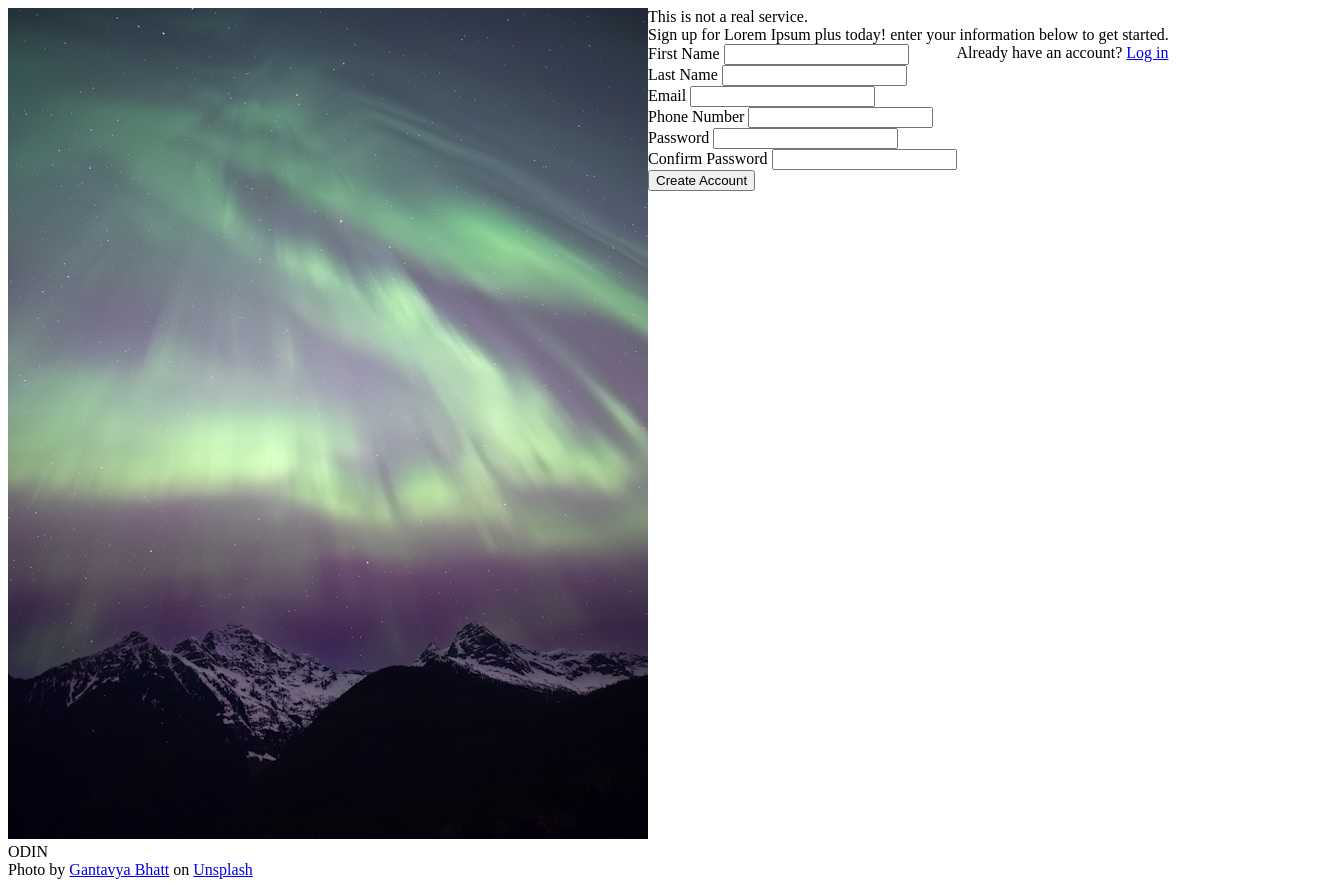
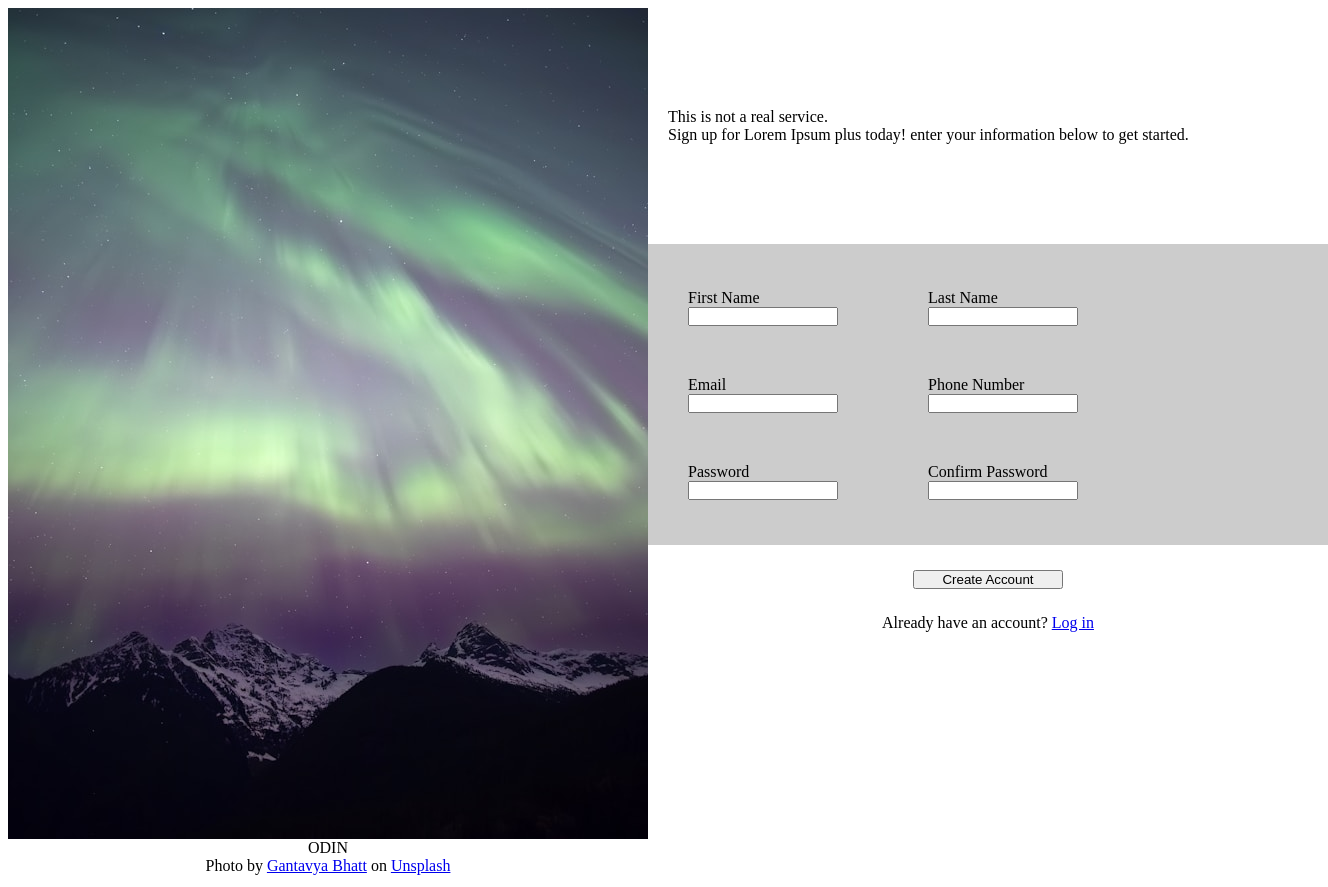
Before and after one commit to bartlett00/sign-up-form, a plain HTML site: page index.html in a window 1280 px wide. Shown: the whole page, 1328 px wide, since content can reach past the window. Drawn offline with Linux system fonts and the light colour scheme.

Commit message:
Apply basic CSS styling for correct placement     of items in their respective containers.

```diff
--- a/index.html
+++ b/index.html
@@ -15,8 +15,11 @@
             </div>
         </div>
         <div id="form-container">
-            <div class="warning">This is not a real service.</div>
-            <div id="tagline">Sign up for Lorem Ipsum plus today! enter your information below to get started.</div>
+            <div class="splash-container">
+                 <div class="warning">This is not a real service.</div>
+                <div id="tagline">Sign up for Lorem Ipsum plus today! enter your information below to get started.</div>
+            </div>
+
             <div id="form">
                 <form action="#" method="post">
 
@@ -49,13 +52,13 @@
                         <label for="pwd-confirm">Confirm Password</label>
                         <input type="password" id="pwd-confirm" name="pwd-confirm">
                     </div>
+                </form>
+            </div>
+            <div class="footer">
+                <button type="submit">Create Account</button>
+                <div class="has-account">Already have an account? <a href="#">Log in</a></div>
+            </div>
 
-                    <button type="submit">Create Account</button>
-                </form>
-
-                <div class="has-account">Already have an account? <a href="#">Log in</a></div>
-
-            </div>
         </div>
     </div>
 </body>
--- a/styles.css
+++ b/styles.css
@@ -1,6 +1,27 @@
+body {
+    font-size: 16px;
+}
+
+input,
+textarea,
+select,
+button {
+  width: 150px;
+  padding: 0;
+  margin: 0;
+  box-sizing: border-box;
+}
+
 #main-container {
     display: flex;
-    flex-flow: row wrap;
+    flex-flow: row nowrap;
+}
+
+#image-container {
+    display: flex;
+    flex-flow: column wrap;
+    text-align: center;
+    align-items: center;
 }
 
 #form-container {
@@ -8,7 +29,43 @@
     flex-flow: column wrap;
 }
 
+.splash-container {
+    padding: 100px 20px 100px 20px;
+}
+
+.has-account {
+    padding: 25px 20px 25px 20px;
+}
+
 #form {
+    background-color: #ccc;
+    padding: 20px;
+    width: 100%;
+}
+
+form {
     display: flex;
     flex-flow: row wrap;
+    width: 600px;
+
 }
+
+.widget-wrapper {
+    margin: 25px 20px 25px 20px;
+    width: 200px;
+    display: flex;
+    flex-flow: column nowrap;
+    box-sizing: border-box;
+}
+
+button[type="submit"] {
+
+}
+
+.footer {
+    display: flex;
+    flex-flow: column wrap;
+    text-align: center;
+    align-items: center;
+    margin-top: 25px;
+}
```
